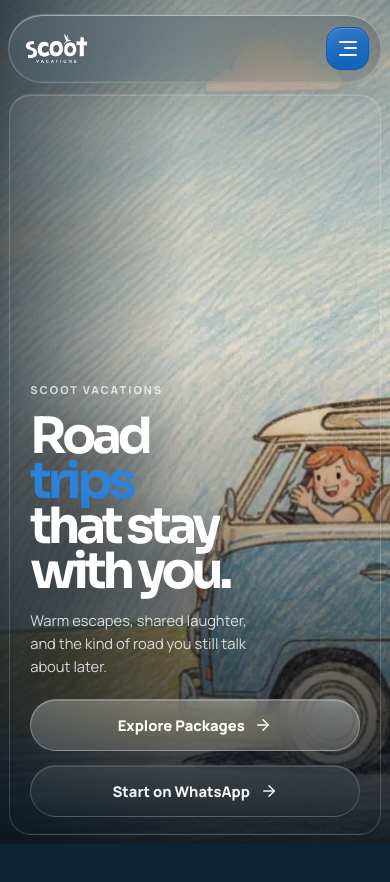
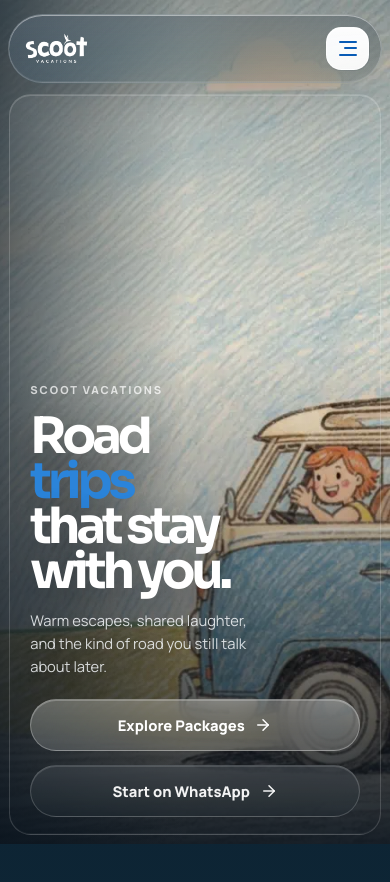
Before and after one commit to scootvacation-sys/scootwebsite, a React (Vite) app: page / in a window 390 px wide. Shown: the top 882 px of the page. Built offline with nearby package versions, Linux system fonts and the light colour scheme.

Commit message:
Invert mobile menu toggle colors

```diff
--- a/src/App.css
+++ b/src/App.css
@@ -136,22 +136,22 @@ body.mobile-nav-open {
   min-width: 3rem;
   justify-content: center;
   padding: 0;
-  border: 1px solid rgba(8, 91, 181, 0.84);
+  border: 1px solid rgba(255, 255, 255, 0.68);
   border-radius: 1.1rem;
   background:
-    linear-gradient(180deg, rgba(255, 255, 255, 0.14), rgba(255, 255, 255, 0.04)),
+    linear-gradient(180deg, rgba(255, 255, 255, 0.94), rgba(255, 255, 255, 0.76)),
     linear-gradient(
       135deg,
-      rgba(62, 151, 240, 0.22),
-      rgba(8, 91, 181, 0.08) 58%,
-      rgba(255, 255, 255, 0.02)
+      rgba(205, 232, 255, 0.48),
+      rgba(255, 255, 255, 0.22) 58%,
+      rgba(255, 255, 255, 0.08)
     ),
-    #085bb5;
-  color: rgba(255, 255, 255, 0.94);
+    rgba(255, 255, 255, 0.72);
+  color: #085bb5;
   cursor: pointer;
   box-shadow:
-    0 18px 36px -28px rgba(8, 91, 181, 0.54),
-    inset 0 1px 0 rgba(255, 255, 255, 0.2);
+    0 18px 36px -28px rgba(6, 26, 52, 0.28),
+    inset 0 1px 0 rgba(255, 255, 255, 0.78);
   backdrop-filter: blur(22px) saturate(190%) brightness(1.04);
   -webkit-backdrop-filter: blur(22px) saturate(190%) brightness(1.04);
   transition:
@@ -164,35 +164,35 @@ body.mobile-nav-open {
 .nav-menu-toggle:hover,
 .nav-menu-toggle:focus-visible {
   transform: translateY(-1px);
-  border-color: rgba(17, 111, 206, 0.92);
+  border-color: rgba(255, 255, 255, 0.82);
   background:
-    linear-gradient(180deg, rgba(255, 255, 255, 0.16), rgba(255, 255, 255, 0.05)),
+    linear-gradient(180deg, rgba(255, 255, 255, 0.98), rgba(255, 255, 255, 0.82)),
     linear-gradient(
       135deg,
-      rgba(92, 171, 251, 0.24),
-      rgba(17, 111, 206, 0.1) 58%,
-      rgba(255, 255, 255, 0.03)
+      rgba(217, 238, 255, 0.56),
+      rgba(255, 255, 255, 0.26) 58%,
+      rgba(255, 255, 255, 0.1)
     ),
-    #116fce;
+    rgba(255, 255, 255, 0.78);
   box-shadow:
-    0 22px 40px -30px rgba(8, 91, 181, 0.58),
-    inset 0 1px 0 rgba(255, 255, 255, 0.24);
+    0 22px 40px -30px rgba(6, 26, 52, 0.32),
+    inset 0 1px 0 rgba(255, 255, 255, 0.86);
 }
 
 .nav-menu-toggle.is-open {
-  border-color: rgba(8, 91, 181, 0.92);
+  border-color: rgba(255, 255, 255, 0.84);
   background:
-    linear-gradient(180deg, rgba(255, 255, 255, 0.16), rgba(255, 255, 255, 0.05)),
+    linear-gradient(180deg, rgba(255, 255, 255, 0.98), rgba(255, 255, 255, 0.82)),
     linear-gradient(
       135deg,
-      rgba(92, 171, 251, 0.24),
-      rgba(8, 91, 181, 0.1) 58%,
-      rgba(255, 255, 255, 0.03)
+      rgba(217, 238, 255, 0.56),
+      rgba(255, 255, 255, 0.26) 58%,
+      rgba(255, 255, 255, 0.1)
     ),
-    #085bb5;
+    rgba(255, 255, 255, 0.78);
   box-shadow:
-    0 24px 42px -30px rgba(8, 91, 181, 0.6),
-    inset 0 1px 0 rgba(255, 255, 255, 0.26);
+    0 24px 42px -30px rgba(6, 26, 52, 0.34),
+    inset 0 1px 0 rgba(255, 255, 255, 0.88);
 }
 
 .nav-menu-toggle-glyph {
```
